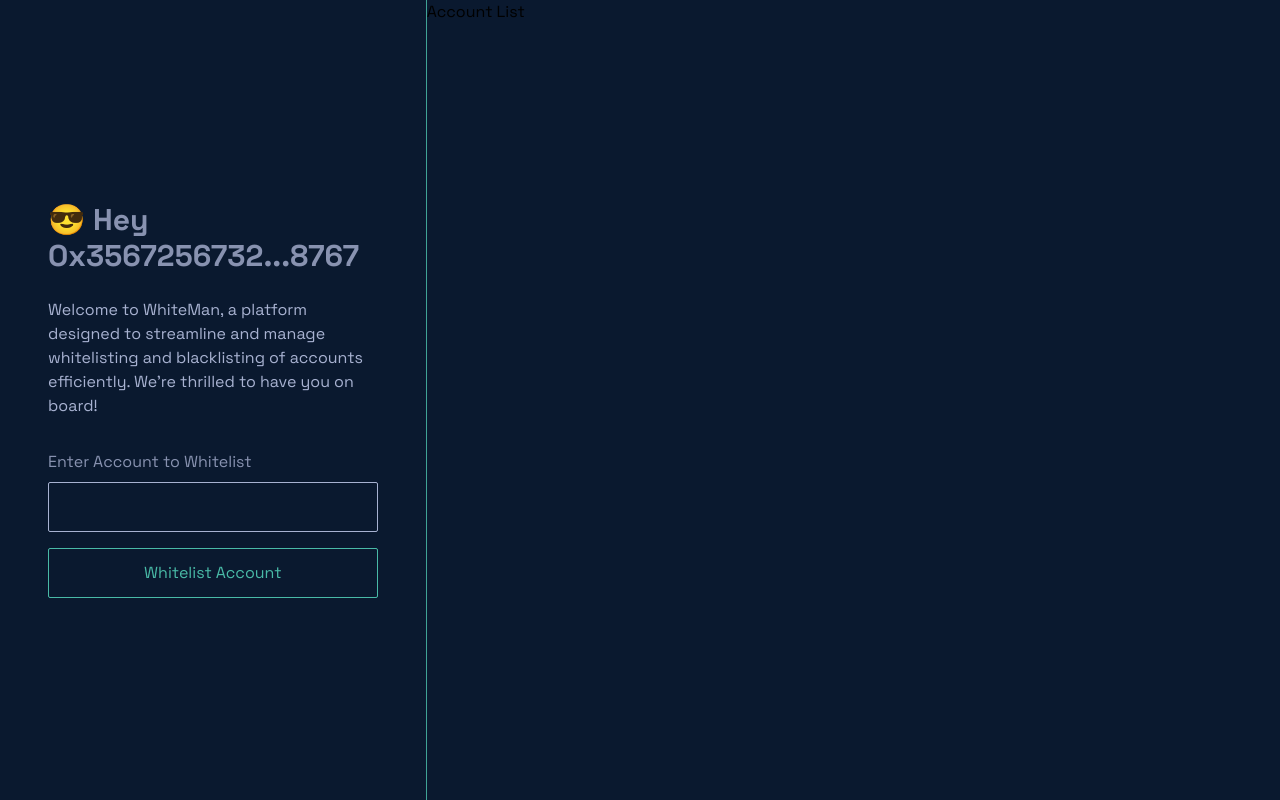
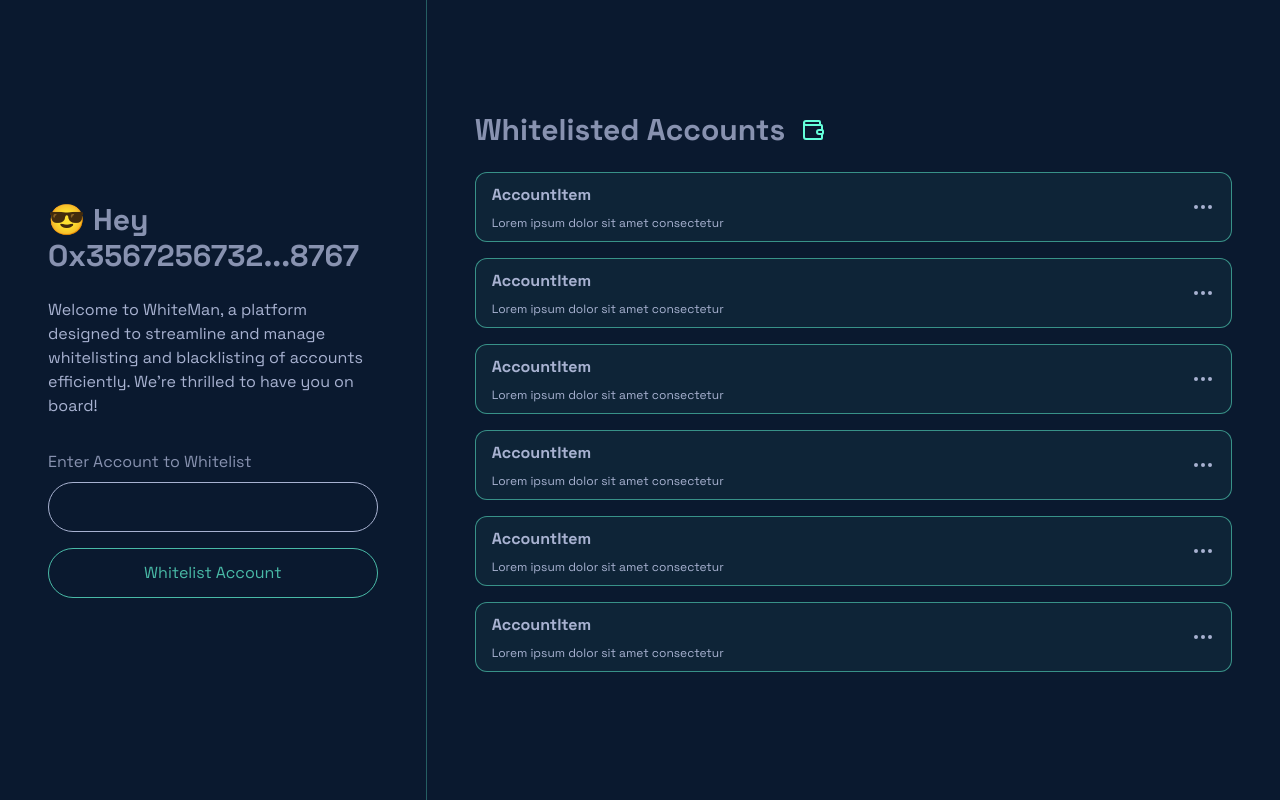
Before and after one commit to Kingscliq/whitelist_dapp, a React (Vite) app: page / in a window 1280 px wide. Built offline with nearby package versions, Linux system fonts and the light colour scheme.

Commit message:
chore: implement wallet connect

```diff
--- a/package.json
+++ b/package.json
@@ -11,6 +11,7 @@
   },
   "dependencies": {
     "ethers": "^6.11.1",
+    "lucide-react": "^0.363.0",
     "react": "^18.2.0",
     "react-dom": "^18.2.0",
     "react-toastify": "^10.0.5"
--- a/src/components/account-item.jsx
+++ b/src/components/account-item.jsx
@@ -1,5 +1,17 @@
+import { Ellipsis } from 'lucide-react';
+
 const AccountItem = () => {
-  return <div>AccountItem</div>;
+  return (
+    <section className="flex items-center px-4 h-[70px] rounded-xl justify-between cursor-pointer text-slate border border-primary/50 hover:border-primary bg-primary/5 hover:bg-primary/20">
+      <div>
+        <h3 className="font-bold mb-2">AccountItem</h3>
+        <p className="text-xs">Lorem ipsum dolor sit amet consectetur</p>
+      </div>
+      <div>
+        <Ellipsis />
+      </div>
+    </section>
+  );
 };
 
 export default AccountItem;
--- a/src/components/account-list.jsx
+++ b/src/components/account-list.jsx
@@ -1,5 +1,20 @@
+import { Wallet } from 'lucide-react';
+import { dummyData } from '../utils/dummyData';
+import AccountItem from './account-item';
+
 const AccountList = () => {
-  return <div>Account List</div>;
+  return (
+    <div className="w-full px-12">
+      <h2 className="text-3xl text-slate-100 font-bold mb-6 flex items-center">
+        Whitelisted Accounts <Wallet className="text-primary ml-4" />
+      </h2>
+      {dummyData.map(item => (
+        <section key={item.addressFrom} className="my-4 w-full">
+          <AccountItem />
+        </section>
+      ))}
+    </div>
+  );
 };
 
 export default AccountList;
--- a/src/components/home.jsx
+++ b/src/components/home.jsx
@@ -4,10 +4,10 @@
 const Home = () => {
   return (
     <section className="grid grid-cols-3 h-screen">
-      <aside className="col-span-1 border-r border-primary/60 flex items-center justify-center">
+      <aside className="col-span-1 border-r border-primary/30 flex items-center justify-center">
         <WhiteListForm />
       </aside>
-      <aside className="col-span-2">
+      <aside className="col-span-2 flex items-center justify-center">
         <AccountList />
       </aside>
     </section>
--- a/src/components/whitelist-form.jsx
+++ b/src/components/whitelist-form.jsx
@@ -21,12 +21,12 @@
           </div>
           <input
             type="text"
-            className="h-[50px] rounded-sm border-slate border bg-transparent w-full"
+            className="h-[50px] rounded-full border-slate border bg-transparent w-full"
             name="account"
           />
         </div>
 
-        <button className="border h-[50px] transition-all duration-200 ease-in-out rounded-sm border-primary/70 hover:border-primary w-full text-primary/70 hover:text-primary">
+        <button className="border h-[50px] transition-all duration-200 ease-in-out rounded-full border-primary/70 hover:border-primary w-full text-primary/70 hover:text-primary">
           Whitelist Account
         </button>
       </aside>
--- /dev/null
+++ b/src/hooks/useWalletConnect.jsx
@@ -0,0 +1,68 @@
+import { ethers } from 'ethers';
+import { networksConfig } from '../utils/networkConfig';
+import { toast } from 'react-toastify';
+
+export const useWalletConnect = () => {
+  const { ethereum } = window;
+  const switchToHederaNetwork = async ethereum => {
+    try {
+      await ethereum.request({
+        method: 'wallet_switchEthereumChain',
+        params: [{ chainId: 0x128 }],
+      });
+    } catch (error) {
+      if (error.code === 4902) {
+        try {
+          await ethereum.request({
+            method: 'wallet_addEthereumChain',
+            params: [
+              {
+                chainName: `Hedera (${networksConfig.hederaTestnet.chainName})`,
+                chainId: networksConfig.hederaTestnet.chainId,
+                nativeCurrency: {
+                  name: 'HBAR',
+                  symbol: 'HBAR',
+                  decimals: 18,
+                },
+                rpcUrls: [networksConfig.hederaTestnet.jsonRpcUrl],
+              },
+            ],
+          });
+        } catch (error) {
+          console.error(error);
+        }
+      }
+      console.error(error);
+    }
+  };
+
+  const getProvider = () => {
+    if (!ethereum) {
+      throw new Error('Metamask is not installed! Go install the extension!');
+    }
+
+    return new ethers.providers.Web3Provider(ethereum);
+  };
+
+  const connectToMetamask = async () => {
+    const provider = getProvider();
+
+    // keep track of accounts returned
+    let accounts = [];
+
+    try {
+      await switchToHederaNetwork(ethereum);
+      accounts = await provider.send('eth_requestAccounts', []);
+    } catch (error) {
+      if (error.code === 4001) {
+        toast.warn('Please connect to Metamask.');
+      } else {
+        console.error(error);
+      }
+    }
+
+    return accounts;
+  };
+
+  return { switchToHederaNetwork };
+};
--- a/src/main.jsx
+++ b/src/main.jsx
@@ -2,9 +2,12 @@
 import ReactDOM from 'react-dom/client';
 import App from './App.jsx';
 import './index.css';
+import 'react-toastify/dist/ReactToastify.css';
+import { ToastContainer } from 'react-toastify';
 
 ReactDOM.createRoot(document.getElementById('root')).render(
   <React.StrictMode>
     <App />
+    <ToastContainer autoClose={10000} />
   </React.StrictMode>
 );
--- /dev/null
+++ b/src/utils/dummyData.js
@@ -0,0 +1,56 @@
+export const dummyData = [
+  {
+    id: 1,
+    url: 'https://metro.co.uk/wp-content/uploads/2015/05/pokemon_crying.gif?quality=90&strip=all&zoom=1&resize=500%2C284',
+    message: '',
+    timestamp: '12/21/2021, 4:33:21 PM',
+    addressFrom: '0xCF8e569A97C423952DdFf902375C7C76549A6A90',
+    amount: '0.01',
+    addressTo: '0x8aa395Ab97837576aF9cd6946C79024ef1acfdbE',
+  },
+  {
+    id: 2,
+    url: 'https://media4.popsugar-assets.com/files/2013/11/07/832/n/1922398/eb7a69a76543358d_28.gif',
+    message: '',
+    timestamp: '12/21/2021, 4:33:21 PM',
+    addressFrom: '0xCF8e569A97C423952DdFf902375C7C76549A6A90',
+    amount: '0.01',
+    addressTo: '0x8aa395Ab97837576aF9cd6946C79024ef1acfdbE',
+  },
+  {
+    id: 3,
+    url: 'https://acegif.com/wp-content/uploads/gif-shaking-head-38.gif',
+    message: '',
+    timestamp: '12/21/2021, 4:33:21 PM',
+    addressFrom: '0xCF8e569A97C423952DdFf902375C7C76549A6A90',
+    amount: '0.01',
+    addressTo: '0x8aa395Ab97837576aF9cd6946C79024ef1acfdbE',
+  },
+  {
+    id: 4,
+    url: 'https://i.pinimg.com/originals/68/a0/9e/68a09e774e98242871c2db0f99307420.gif',
+    message: '',
+    timestamp: '12/21/2021, 4:33:21 PM',
+    addressFrom: '0xCF8e569A97C423952DdFf902375C7C76549A6A90',
+    amount: '0.01',
+    addressTo: '0x8aa395Ab97837576aF9cd6946C79024ef1acfdbE',
+  },
+  {
+    id: 5,
+    url: 'https://i.pinimg.com/originals/73/d3/a1/73d3a14d212314ab1f7268b71d639c15.gif',
+    message: '',
+    timestamp: '12/21/2021, 4:33:21 PM',
+    addressFrom: '0xCF8e569A97C423952DdFf902375C7C76549A6A90',
+    amount: '0.01',
+    addressTo: '0x8aa395Ab97837576aF9cd6946C79024ef1acfdbE',
+  },
+  {
+    id: 6,
+    url: 'https://www.omnisend.com/blog/wp-content/uploads/2016/09/funny-gifs-9.gif',
+    message: '',
+    timestamp: '12/21/2021, 4:33:21 PM',
+    addressFrom: '0xCF8e569A97C423952DdFf902375C7C76549A6A90',
+    amount: '0.01',
+    addressTo: '0x8aa395Ab97837576aF9cd6946C79024ef1acfdbE',
+  },
+];
--- /dev/null
+++ b/src/utils/networkConfig.js
@@ -0,0 +1,106 @@
+export const networksConfig = {
+  hederaTestnet: {
+    name: 'Hedera Testnet',
+    chain: 'Hedera',
+    icon: 'hedera',
+    rpc: ['https://testnet.hashio.io/api'],
+    features: [
+      {
+        name: 'EIP155',
+      },
+      {
+        name: 'EIP1559',
+      },
+    ],
+    faucets: ['https://portal.hedera.com'],
+    nativeCurrency: {
+      name: 'hbar',
+      symbol: 'HBAR',
+      decimals: 18,
+    },
+    infoURL: 'https://hedera.com',
+    shortName: 'hedera-testnet',
+    chainId: 296,
+    networkId: 296,
+    slip44: 1,
+    explorers: [
+      {
+        name: 'HashScan',
+        url: 'https://hashscan.io/testnet',
+        standard: 'EIP3091',
+      },
+      {
+        name: 'Arkhia Explorer',
+        url: 'https://explorer.arkhia.io',
+        standard: 'none',
+      },
+      {
+        name: 'DragonGlass',
+        url: 'https://app.dragonglass.me',
+        standard: 'none',
+      },
+      {
+        name: 'Hedera Explorer',
+        url: 'https://hederaexplorer.io',
+        standard: 'none',
+      },
+      {
+        name: 'Ledger Works Explore',
+        url: 'https://explore.lworks.io',
+        standard: 'none',
+      },
+    ],
+  },
+  hederaMainnet: {
+    name: 'Hedera Mainnet',
+    chain: 'Hedera',
+    icon: 'hedera',
+    rpc: ['https://mainnet.hashio.io/api'],
+    features: [
+      {
+        name: 'EIP155',
+      },
+      {
+        name: 'EIP1559',
+      },
+    ],
+    faucets: [],
+    nativeCurrency: {
+      name: 'hbar',
+      symbol: 'HBAR',
+      decimals: 18,
+    },
+    infoURL: 'https://hedera.com',
+    shortName: 'hedera-mainnet',
+    chainId: 295,
+    networkId: 295,
+    slip44: 3030,
+    explorers: [
+      {
+        name: 'HashScan',
+        url: 'https://hashscan.io/mainnet',
+        standard: 'EIP3091',
+      },
+      {
+        name: 'Arkhia Explorer',
+        url: 'https://explorer.arkhia.io',
+        standard: 'none',
+      },
+      {
+        name: 'DragonGlass',
+        url: 'https://app.dragonglass.me',
+        standard: 'none',
+      },
+      {
+        name: 'Hedera Explorer',
+        url: 'https://hederaexplorer.io',
+        standard: 'none',
+      },
+      {
+        name: 'Ledger Works Explore',
+        url: 'https://explore.lworks.io',
+        standard: 'none',
+      },
+    ],
+  },
+};
```
Also changed, not shown: src/utils/constants.js (added), 1 other file (tests, documents, lock files or other folders).
